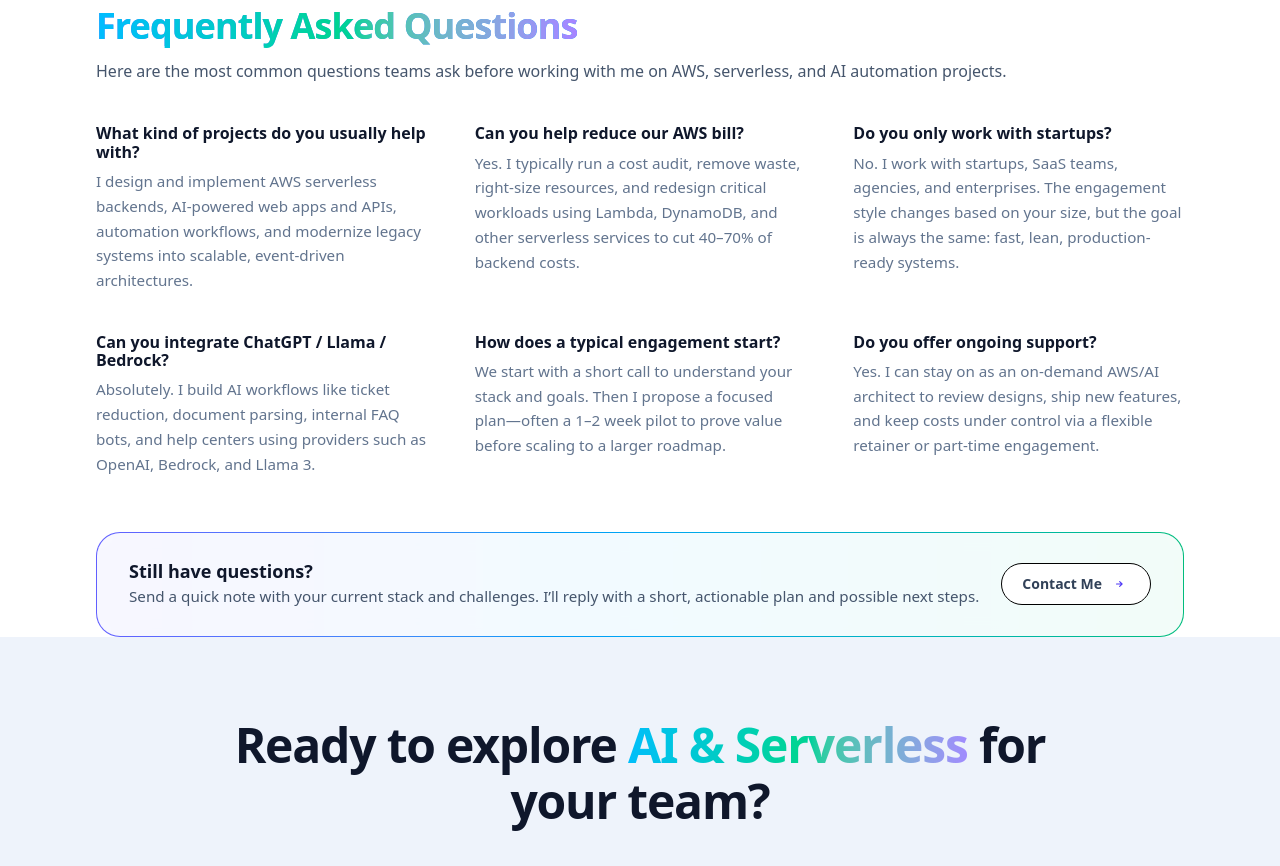
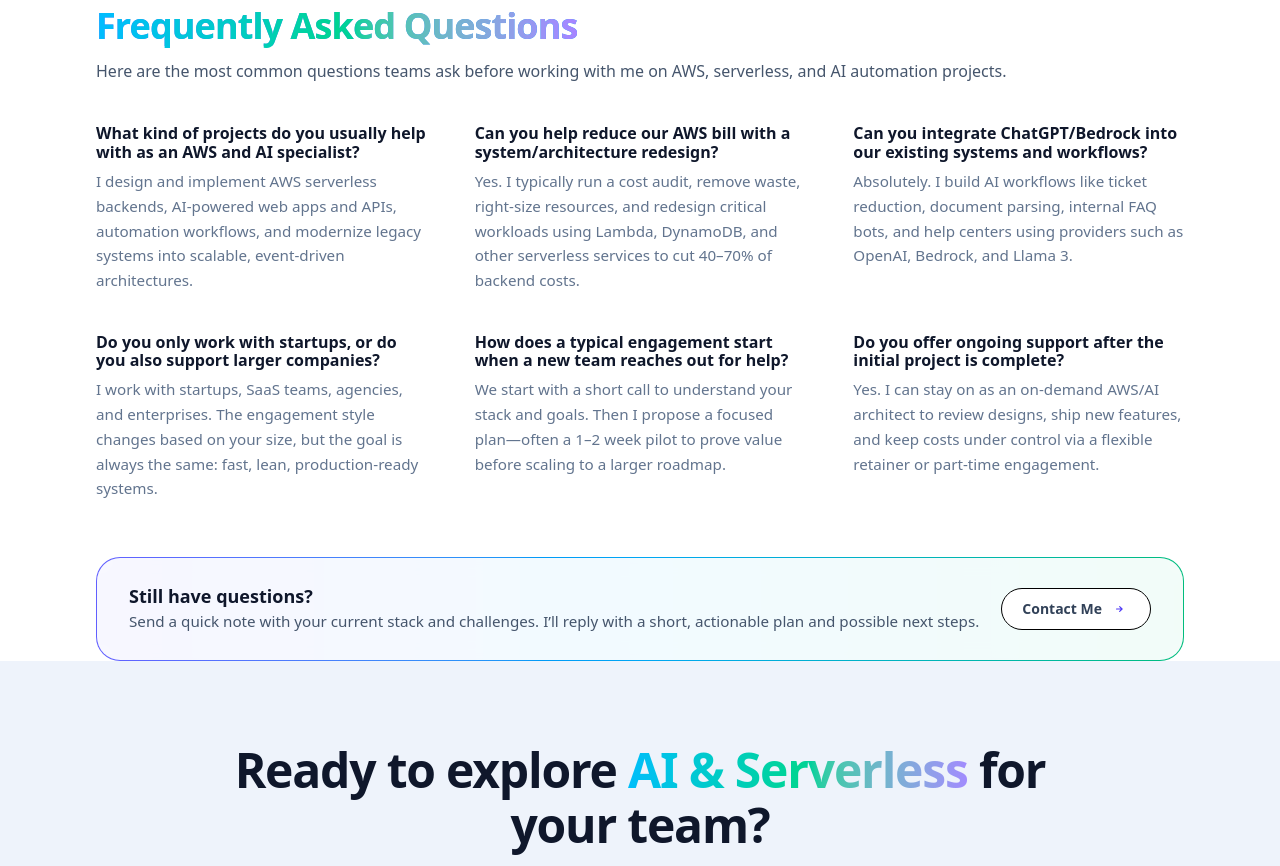
Before and after one commit to opmtwo/opmtwo-website, a Next.js app: page /home in a window 1280 px wide. Shown: the part 5800-6666 px from the top of the page. Built offline with nearby package versions, Linux system fonts and the light colour scheme; a web font is replaced by a local one.

Commit message:
updated FaqSection faqs

```diff
--- a/components/FaqSection.tsx
+++ b/components/FaqSection.tsx
@@ -3,27 +3,27 @@ import React from 'react';
 
 const faqs = [
 	{
-		question: 'What kind of projects do you usually help with?',
+		question: 'What kind of projects do you usually help with as an AWS and AI specialist?',
 		answer: 'I design and implement AWS serverless backends, AI-powered web apps and APIs, automation workflows, and modernize legacy systems into scalable, event-driven architectures.',
 	},
 	{
-		question: 'Can you help reduce our AWS bill?',
+		question: 'Can you help reduce our AWS bill with a system/architecture redesign?',
 		answer: 'Yes. I typically run a cost audit, remove waste, right-size resources, and redesign critical workloads using Lambda, DynamoDB, and other serverless services to cut 40–70% of backend costs.',
 	},
 	{
-		question: 'Do you only work with startups?',
-		answer: 'No. I work with startups, SaaS teams, agencies, and enterprises. The engagement style changes based on your size, but the goal is always the same: fast, lean, production-ready systems.',
-	},
-	{
-		question: 'Can you integrate ChatGPT / Llama / Bedrock?',
+				question: 'Can you integrate ChatGPT/Bedrock into our existing systems and workflows?',
 		answer: 'Absolutely. I build AI workflows like ticket reduction, document parsing, internal FAQ bots, and help centers using providers such as OpenAI, Bedrock, and Llama 3.',
 	},
 	{
-		question: 'How does a typical engagement start?',
+question: 'Do you only work with startups, or do you also support larger companies?',
+		answer: 'I work with startups, SaaS teams, agencies, and enterprises. The engagement style changes based on your size, but the goal is always the same: fast, lean, production-ready systems.',
+	},
+	{
+		question: 'How does a typical engagement start when a new team reaches out for help?',
 		answer: 'We start with a short call to understand your stack and goals. Then I propose a focused plan—often a 1–2 week pilot to prove value before scaling to a larger roadmap.',
 	},
 	{
-		question: 'Do you offer ongoing support?',
+		question: 'Do you offer ongoing support after the initial project is complete?',
 		answer: 'Yes. I can stay on as an on-demand AWS/AI architect to review designs, ship new features, and keep costs under control via a flexible retainer or part-time engagement.',
 	},
 ];
```
